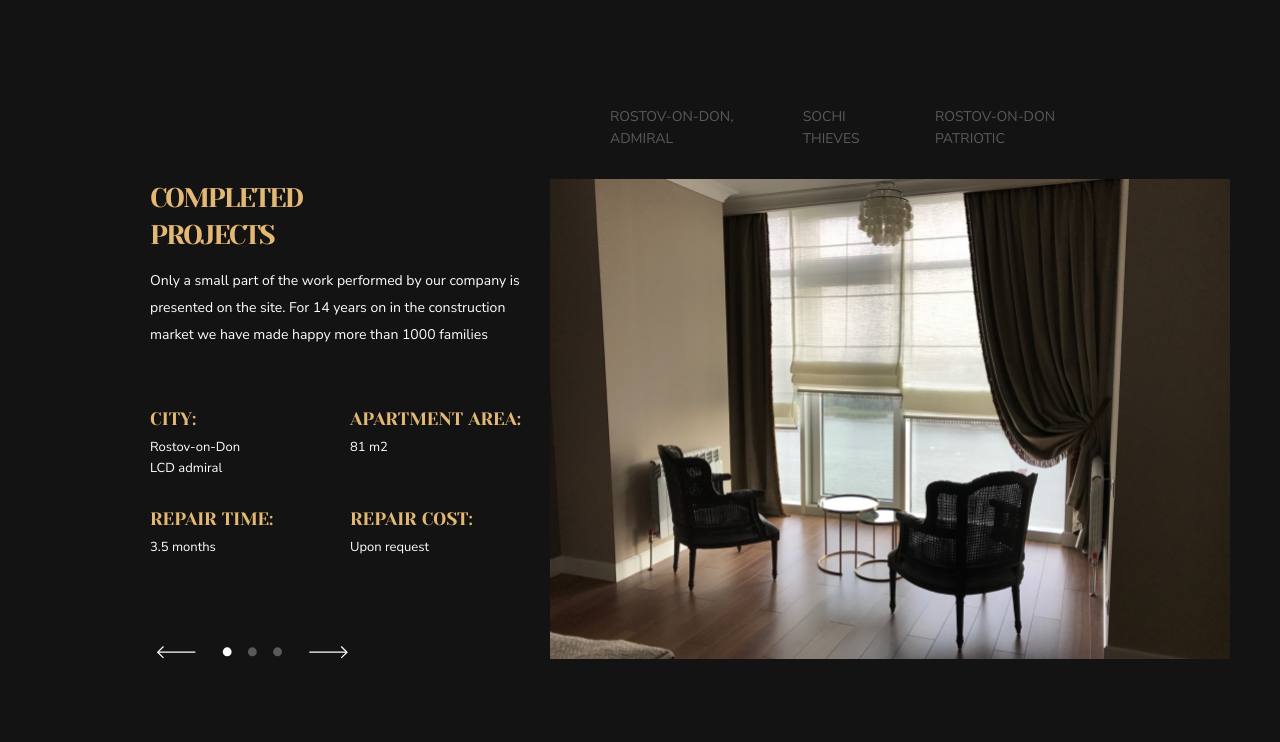
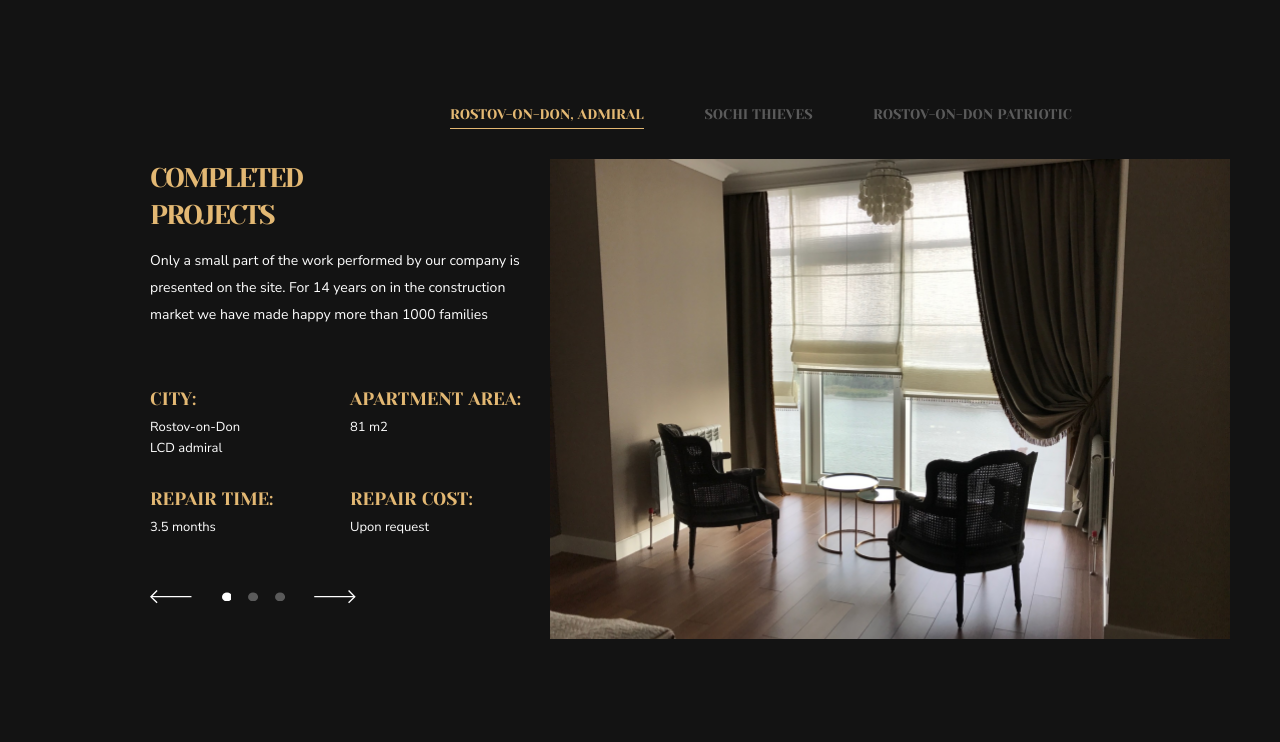
Before and after one commit to RobertTompsky/Landing-Vadim, a plain HTML site: page index.html in a window 1280 px wide. Shown: the part 792-1534 px from the top of the page. Drawn offline with Linux system fonts and the light colour scheme.

Commit message:
second commit

```diff
--- a/css/styles1.css
+++ b/css/styles1.css
@@ -233,66 +233,121 @@ body * {
     margin-bottom: 0;
 }
 
-.section2-container-left-p-white {
+.section2-container-left-p-text {
+    font-size: 13px;
+    line-height: 21px;
+    position: absolute;
+    opacity: 0;
+}
+
+.section2-container-left-p-active {
     font-weight: 400;
     font-size: 13px;
     line-height: 21px;
     color: #FFFFFF;
     margin-top: 5px;
+    opacity: 1;
 }
 
 .Rostov-LCD {
     padding-right: 90px;
 }
 
-.section2-container-left-bottom {
+.section2-container-slider-nav {
     order: 4;
     display: flex;
-    flex-direction: column-reverse;
+    align-items: center;
+    justify-content: space-between;
+    width: 205.68px;
+}
+
+.slider-dots {
+    width: 63.78px;
+    height: 14.57px;
+    display: flex;
+    flex-wrap: nowrap;
+}
+
+.slider-dot-item {
+    margin: 0 17.54px 0 0;
+    background: url(../slider_svg/dots_nonactive.svg);
+    width: 9.57px;
+    height: 9.57px;
+}
+
+.slider-dot-active {
+    background: url(../slider_svg/dots_active.svg);
+    width: 9.57px;
+    height: 9.57px;
+    margin: 0 17.54px 0 0;
+}
+
+.slider-dot-item:hover {
+    background: url(../slider_svg/dots_active.svg);
 }
 
 
-.section2-container-right-top {
-    margin: 0 0 0 auto;
+.slider-dot-item:last-child {
+    margin: 0;
 }
 
-.section2-container-right-list {
+.section2-container-slider-titles {
+    margin: 0 0 0 auto;
     display: flex;
-    list-style-type: none;
-    padding-left: 460px;
-    margin: 0 0 0 auto;
-    text-align: left;
+    flex-direction: row;
+    justify-content: space-between;
+    height: 24.08px;
+    width: 680px;
 }
 
-.section2-container-right-list-item {
-    margin-right: 60px;
+.section2-container-slider-title {
+    font-size: 14px;
+    line-height: 19.4px;
+    color: rgba(255, 255, 255, 0.3);
+    margin-right: 60.5px;
+    white-space: nowrap;
+    text-transform: uppercase;
+    font-family: 'Yeseva One';
 }
 
-.section2-container-right-list-link {
-    text-decoration: none;
-    font-weight: 400;
-    font-size: 14px;
-    line-height: 19px;
-    text-transform: uppercase;
-    color: rgba(255, 255, 255, 0.3);
+.section2-container-slider-title:hover {
+    color: rgba(227, 184, 115, 1);
+    padding-bottom: 6.68px;
+    border-bottom: 1px solid rgba(227, 184, 115, 1);
 }
 
-.section2-container-right-list-link:hover {
-    color: #E3B873;
-    border-bottom: 2px solid #E3B873;
-    padding-bottom: 5px;
+.section2-container-slider-title-active {
+    color: rgba(227, 184, 115, 1);
+    padding-bottom: 6.68px;
+    border-bottom: 1px solid rgba(227, 184, 115, 1);
 }
 
-.section2-container-right-image {
-    background-image: url(../images/image\ 2.1.png);
+
+.section2-container-slider-images {
     width: 680px;
     height: 480px;
-    background-size: cover;
     padding-right: 0;
     order: 2;
     grid-row-start: 1;
     grid-row-end: 4;
     grid-column-start: 2;
+    position: relative;
+}
+
+.section2-container-slider-images .slider-image {
+    background-size: cover;
+    position: absolute;
+    background-position: center center;
+    width: 100%;
+    height: 100%;
+    left: 0;
+    top: 0;
+    opacity: 0;
+    transition: opacity 800ms ease;
+}
+
+.section2-container-slider-images .slider-image-active {
+    opacity: 1;
 }
 
 .section3 {
@@ -723,6 +778,45 @@ body * {
     color: #E3B873;
     text-shadow: 0px 3px 10px rgba(227, 184, 115, 0.15);
 }
+
+.sectionnew {
+    background-image: url(../images/image\ 5.1.png);
+    background-size: cover;
+    height: 864px;
+    position: relative;
+    z-index: 1;
+}
+
+.sectionnew:after {
+    content: '';
+    width: 100%;
+    height: 100%;
+    position: absolute;
+    top: 0;
+    background-color: rgba(0,0,0,0.7);
+    z-index: -1;
+}
+
+.sectionnew-container {
+    position: relative;
+    z-index: 2;
+}
+
+.sectionnew-container-colummn1-h2 {
+    color: #E3B873;
+}
+
+.sectionnew-container-colummn1-ul {
+    padding-left: 0;
+}
+
+.sectionnew-container-colummn1-ul-li {
+    list-style: inside;
+    list-style-type: none;
+}
+
+
+
 
 .section6-container {
     display: flex;
--- a/index.html
+++ b/index.html
@@ -44,40 +44,37 @@
         </section>
         <section class="section2" id="section2">
             <div class="container">
-                <div class="section2-container-right-top">
-                    <ul class="section2-container-right-list">
-                        <li class="section2-container-right-list-item"><a class="section2-container-right-list-link" href="#">ROSTOV-ON-DON, ADMIRAL</a></li>
-                        <li class="section2-container-right-list-item"><a class="section2-container-right-list-link" href="#">SOCHI THIEVES</a></li>
-                        <li class="section2-container-right-list-item"><a class="section2-container-right-list-link" href="#">ROSTOV-ON-DON PATRIOTIC</a></li>
-                    </ul>
-                </div>
+                <div class="section2-container-slider-titles"></div>
                 <div class="section2-container">
                     <div class="section2-container-h2-and-p">
                         <h2 class="h2 completed-projects">COMPLETED PROJECTS</h2>
                         <p class="p section2-container-left-p">Only a small part of the work performed by our company is presented on the site. For 14 years on in the construction market we have made happy more than 1000 families</p>
                     </div>
-                        <div class="section2-container-left-gridwrapper">
-                        <div class="section2-container-left-grid1">
+                    <div class="section2-container-left-gridwrapper">
+                        <div class="section2-container-left-city">
                             <p class="section2-container-left-p-gold">CITY:</p>
-                            <p class="p section2-container-left-p-white Rostov-LCD">Rostov-on-Don LCD admiral</p>
                         </div>
-                        <div class="section2-container-left-grid2">
+                        <div class="section2-container-left-area">
                             <p class="section2-container-left-p-gold">APARTMENT AREA:</p>
-                            <p class="p section2-container-left-p-white">81 m2</p>
                         </div>
-                        <div class="section2-container-left-grid3">
+                        <div class="section2-container-left-time">
                             <p class="section2-container-left-p-gold">REPAIR TIME:</p>
-                            <p class="p section2-container-left-p-white">3.5 months</p>
                         </div>
-                        <div class="section2-container-left-grid4">
-                             <p class="section2-container-left-p-gold">REPAIR COST:</p>
-                            <p class="p section2-container-left-p-white">Upon request</p>
+                        <div class="section2-container-left-cost">
+                            <p class="section2-container-left-p-gold">REPAIR COST:</p>
+                            <p class="section2-container-left-p-active">Upon request</p>
                         </div>
                     </div>
-                    <div class="section2-container-left-bottom">
-                        <img class="section2-container-left-bottom-img" src="/images/Group 8.4.svg" width="205px" height="13px">
+                    <div class="section2-container-slider-nav">
+                        <div class="slider-arrow left">
+                            <img src="slider_svg/left_arrow.svg" alt="">
+                        </div>
+                        <div class="slider-dots"></div>
+                        <div class="slider-arrow right">
+                            <img src="slider_svg/right_arrow.svg" alt="">
+                        </div>
                     </div>
-                    <div class="section2-container-right-image"></div>
+                    <div class="section2-container-slider-images"></div>
                 </div>
             </div>
         </section>
@@ -227,6 +224,32 @@
                 </div>
             </div>
         </section>
+        <section class="sectionnew">
+            <div class="container sectionnew-container">
+                <div class="sectionnew-container-colummn1">
+                    <h2 class="h2 sectionnew-container-colummn1-h2">WE REALIZE YOUT WILDEST FANTASIES</h2>
+                    <ul class="sectionnew-container-colummn1-ul">
+                        <li class="sectionnew-container-colummn1-ul-li">American classic</li>
+                        <li class="sectionnew-container-colummn1-ul-li">Empire</li>
+                        <li class="sectionnew-container-colummn1-ul-li">Classical</li>
+                        <li class="sectionnew-container-colummn1-ul-li">Loft</li>
+                        <li class="sectionnew-container-colummn1-ul-li">Minimalism</li>
+                        <li class="sectionnew-container-colummn1-ul-li">Provence</li>
+                        <li class="sectionnew-container-colummn1-ul-li">Romanticism</li>
+                        <li class="sectionnew-container-colummn1-ul-li">Scandinavian style</li>
+                        <li class="sectionnew-container-colummn1-ul-li">Mediterranean style</li>
+                        <li class="sectionnew-container-colummn1-ul-li">High tech</li>
+                        <li class="sectionnew-container-colummn1-ul-li">Eclecticism</li>
+                    </ul>
+                </div>
+                <div class="sectionnew-container-colummn2">
+
+                </div>
+                <div class="sectionnew-container-colummn3">
+
+                </div>
+            </div>
+        </section>
         <section class="section6" id="section6">
             <div class="container section6-container">
                 <h2 class="h2 section6-container-h2">OUR CLIENTS</h2>
@@ -359,5 +382,6 @@
             <button class="button">REQUEST A CALL</button>
         </div>
     </footer>
+    <script src="./script.js"></script>
 </body>
 </html>
--- /dev/null
+++ b/script.js
@@ -0,0 +1,104 @@
+const images = [{
+    url: "'../slider_img/Rostov-on-Don, Admiral.png'",
+    title: "Rostov-on-Don, Admiral",
+    city: "Rostov-on-Don<br> LCD admiral",
+    area: "81 m2",
+    time: "3.5 months"
+}, {
+    url: "'../slider_img/Sochi Thieves.png'",
+    title: "Sochi Thieves",
+    city: "Sochi<br> Thieves",
+    area: "105 m2",
+    time: "4 months"
+}, {
+    url: "'../slider_img/Rostov-on-Don Patriotic.png'",
+    title: "Rostov-on-Don Patriotic",
+    city: "Rostov-on-Don<br> Patriotic",
+    area: "93 m2",
+    time: "3 months"
+}];
+
+function initSlider() {
+    if (!images || !images.length) return;
+
+    let sliderImages = document.querySelector(".section2-container-slider-images");
+    let sliderArrows = document.querySelector(".section2-container-slider-nav");
+    let sliderDots = document.querySelector(".slider-dots");
+    let sliderTitles = document.querySelector(".section2-container-slider-titles");
+    let sliderCity = document.querySelector(".section2-container-left-city");
+    let sliderArea = document.querySelector(".section2-container-left-area");
+    let sliderTime = document.querySelector(".section2-container-left-time");
+
+    sliderActive();
+
+    sliderArrow();
+
+    function sliderActive() {
+        images.forEach((image, index) => {
+            let imageDiv = `<div class="slider-image n${index} ${index === 0 ? "slider-image-active" : ""}" style="background-image: url(${images[index].url});" data-index="${index}"></div>`;
+            sliderImages.innerHTML += imageDiv;
+
+            let dotsDiv = `<div class="slider-dot-item n${index} ${index === 0 ? "slider-dot-active" : ""}" data-index="${index}"></div>`;
+            sliderDots.innerHTML += dotsDiv;
+
+            sliderDots.querySelectorAll(".slider-dot-item").forEach(dot => {
+                dot.addEventListener("click", function() {
+                    moveSlider(this.dataset.index);
+                })
+            })
+
+            let titlesDiv = `<div class="section2-container-slider-title n${index} ${index === 0 ? "section2-container-slider-title-active" : ""}" data-index="${index}">${images[index].title}</div>`;
+            sliderTitles.innerHTML += titlesDiv;
+
+            sliderTitles.querySelectorAll(".section2-container-slider-title").forEach(title => {
+                title.addEventListener("click", function() {
+                    moveSlider(this.dataset.index);
+                })
+            })
+
+            let cityDiv = `<p class="section2-container-left-p-text n${index} ${index === 0 ? "section2-container-left-p-active" : ""}" data-index="${index}">${images[index].city}</p>`;
+            sliderCity.innerHTML += cityDiv;
+
+            let areaDiv = `<p class="section2-container-left-p-text n${index} ${index === 0 ? "section2-container-left-p-active" : ""}" data-index="${index}">${images[index].area}</p>`;
+            sliderArea.innerHTML += areaDiv;
+
+            let timeDiv = `<p class="section2-container-left-p-text n${index} ${index === 0 ? "section2-container-left-p-active" : ""}" data-index="${index}">${images[index].time}</p>`;
+            sliderTime.innerHTML += timeDiv;
+        })
+    }
+
+    function sliderArrow() {
+        sliderArrows.querySelectorAll(".slider-arrow").forEach(arrow => {
+            arrow.addEventListener("click", function () {
+                let currentNumber = +sliderImages.querySelector(".slider-image-active").dataset.index;
+                let nextNumber;
+                if (arrow.classList.contains("left")) {
+                    nextNumber = currentNumber === 0 ? images.length - 1 : currentNumber - 1;
+                } else {
+                    nextNumber = currentNumber === images.length - 1 ? 0 : currentNumber + 1;
+                }
+                moveSlider(nextNumber);
+            })
+        })
+    }
+
+    function moveSlider(num) {
+        sliderImages.querySelector(".slider-image-active").classList.remove("slider-image-active");
+        sliderImages.querySelector(".n" + num).classList.add("slider-image-active");
+        sliderDots.querySelector(".slider-dot-active").classList.remove("slider-dot-active");
+        sliderDots.querySelector(".n" + num).classList.add("slider-dot-active");
+        sliderTitles.querySelector(".section2-container-slider-title-active").classList.remove("section2-container-slider-title-active");
+        sliderTitles.querySelector(".n" + num).classList.add("section2-container-slider-title-active");
+        sliderCity.querySelector(".section2-container-left-p-active").classList.remove("section2-container-left-p-active");
+        sliderCity.querySelector(".n" + num).classList.add("section2-container-left-p-active");
+        sliderArea.querySelector(".section2-container-left-p-active").classList.remove("section2-container-left-p-active");
+        sliderArea.querySelector(".n" + num).classList.add("section2-container-left-p-active");
+        sliderTime.querySelector(".section2-container-left-p-active").classList.remove("section2-container-left-p-active");
+        sliderTime.querySelector(".n" + num).classList.add("section2-container-left-p-active");
+
+    }
+
+}
+
+document.addEventListener("DOMContentLoaded", initSlider);
+console.log("ЕЕЕ")
```
Also changed, not shown: dd.js (added), slider_img/Rostov-on-Don Patriotic.png (added), slider_img/Rostov-on-Don, Admiral.png (added), slider_img/Sochi Thieves.png (added), slider_svg/dots_active.svg (added), slider_svg/dots_nonactive.svg (added), slider_svg/left_arrow.svg (added), slider_svg/right_arrow.svg (added), 1 other file.
